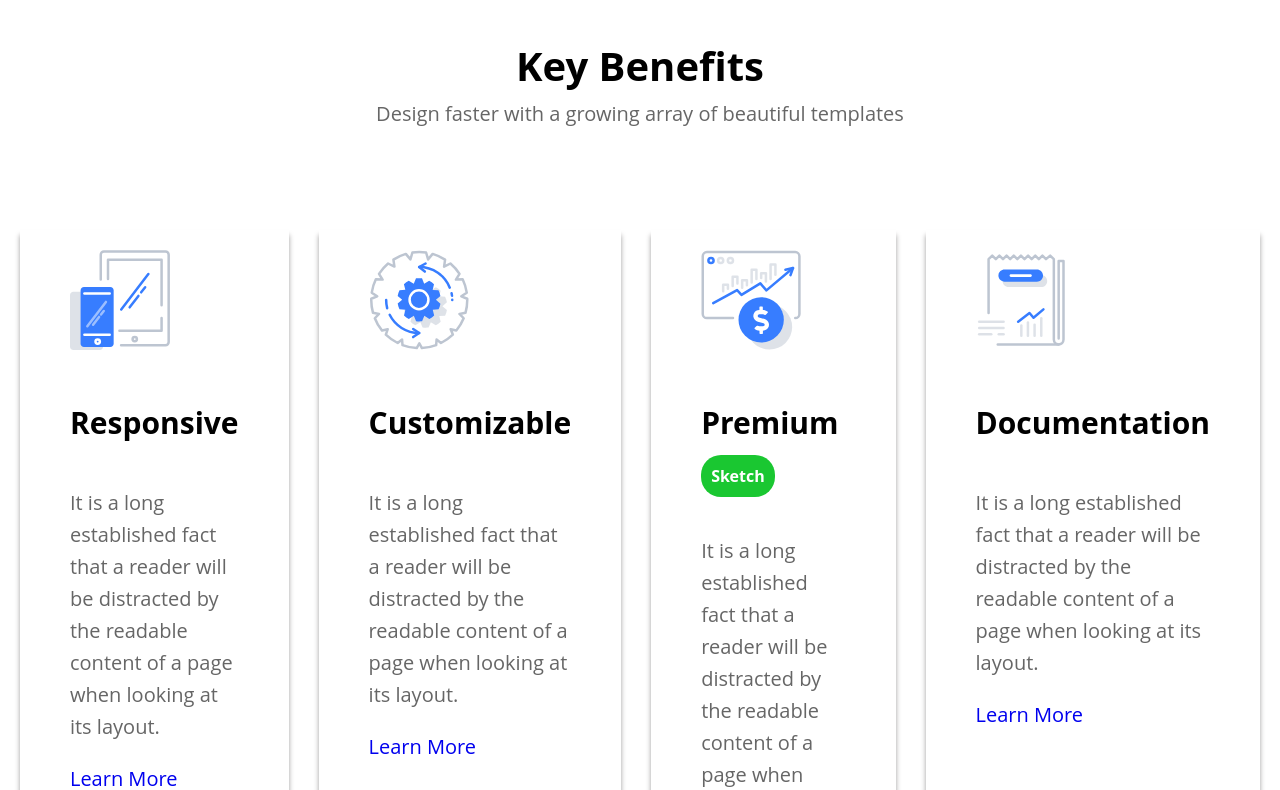
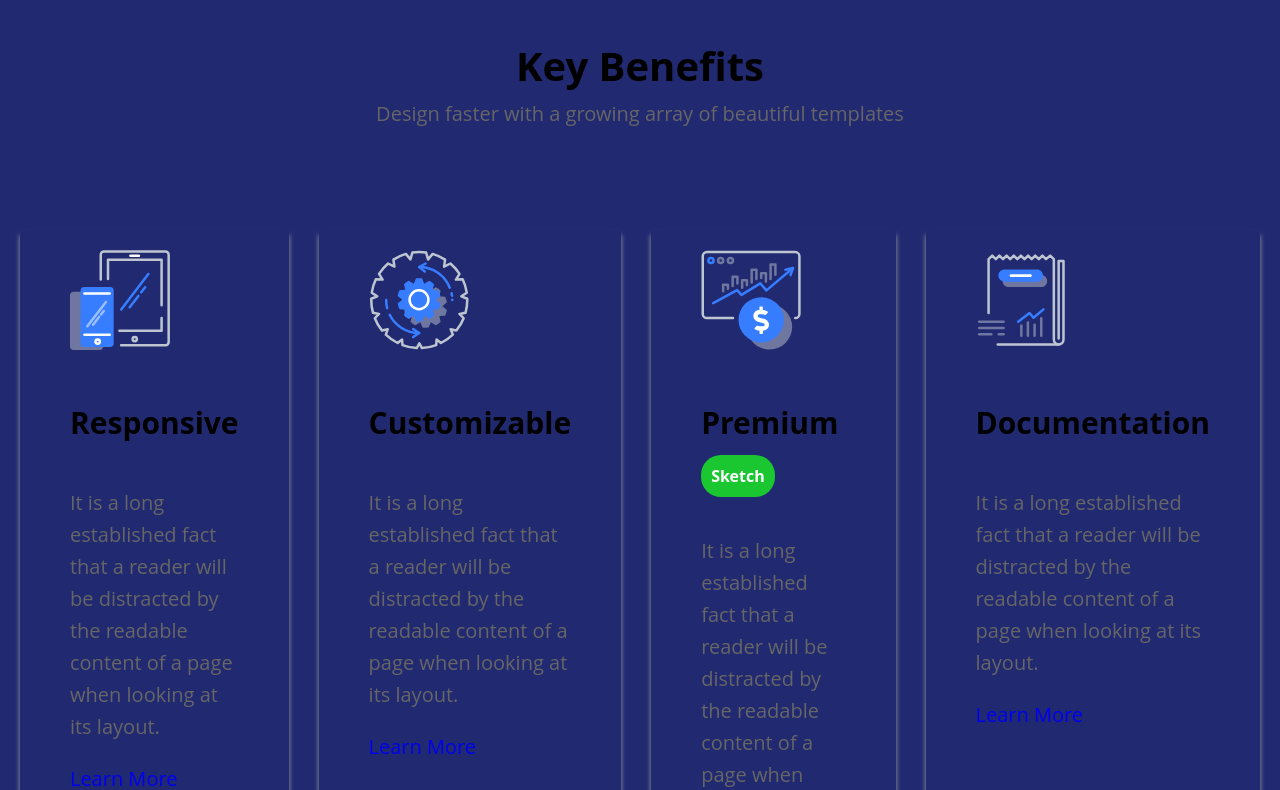
Before and after one commit to montmichael93/saas-website, a plain HTML site: page index.html in a window 1280 px wide. Shown: the part 743-1533 px from the top of the page. Drawn offline with Linux system fonts and the light colour scheme.

Commit message:
Test
test commit

```diff
--- a/styles/styles.css
+++ b/styles/styles.css
@@ -1,3 +1,8 @@
+
+body {
+    background-color: #212971;
+}
+
 .nav-container {
     display: flex;
     justify-content: space-between;
```
